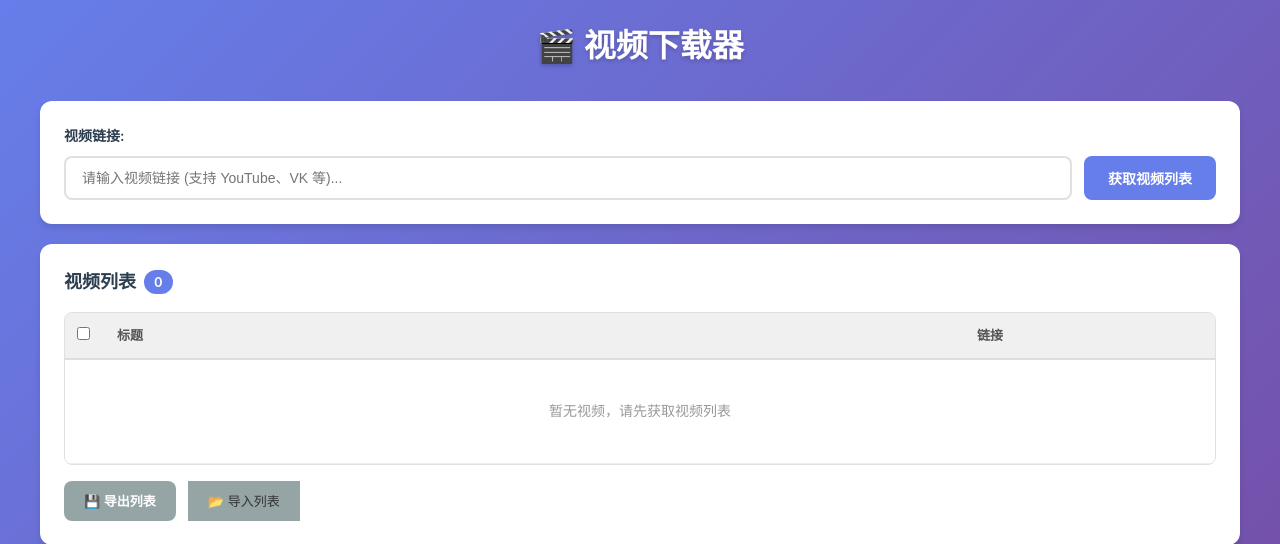
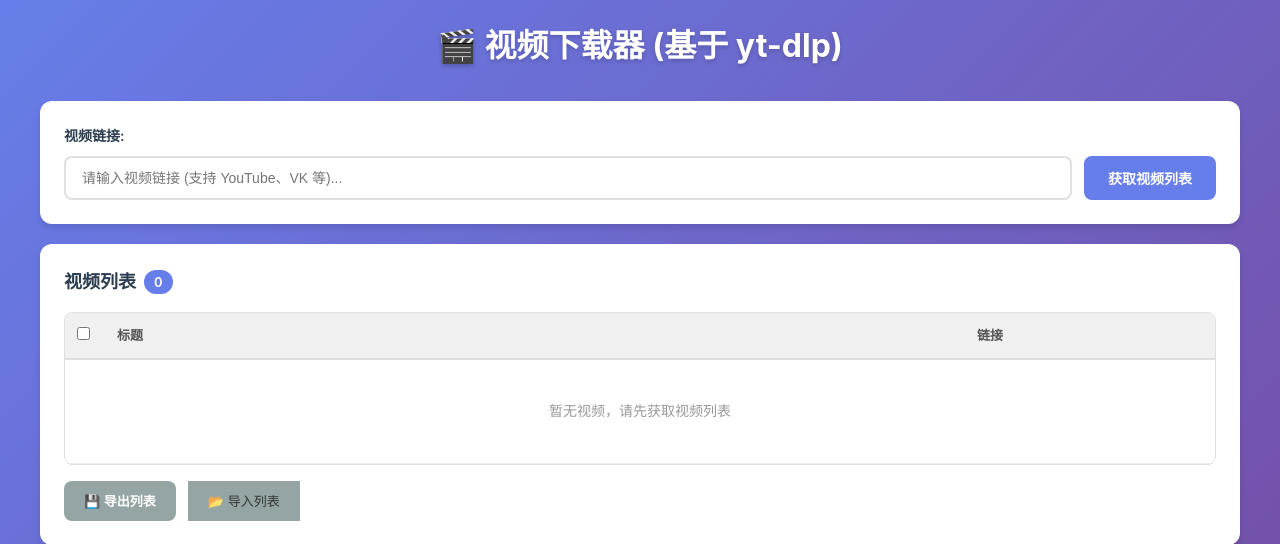
Before and after one commit to tonydasen/downloadvideo, a Flask app: page / in a window 1280 px wide. Shown: the top 544 px of the page. Run offline with Flask 3, Linux system fonts and the light colour scheme.

Commit message:
Add files via upload

```diff
--- a/templates/index.html
+++ b/templates/index.html
@@ -8,7 +8,7 @@
 </head>
 <body>
     <div class="container">
-        <h1>🎬 视频下载器</h1>
+        <h1>🎬 视频下载器 (基于 yt-dlp)</h1>
 
         <div class="panel">
             <div class="form-group">
```
